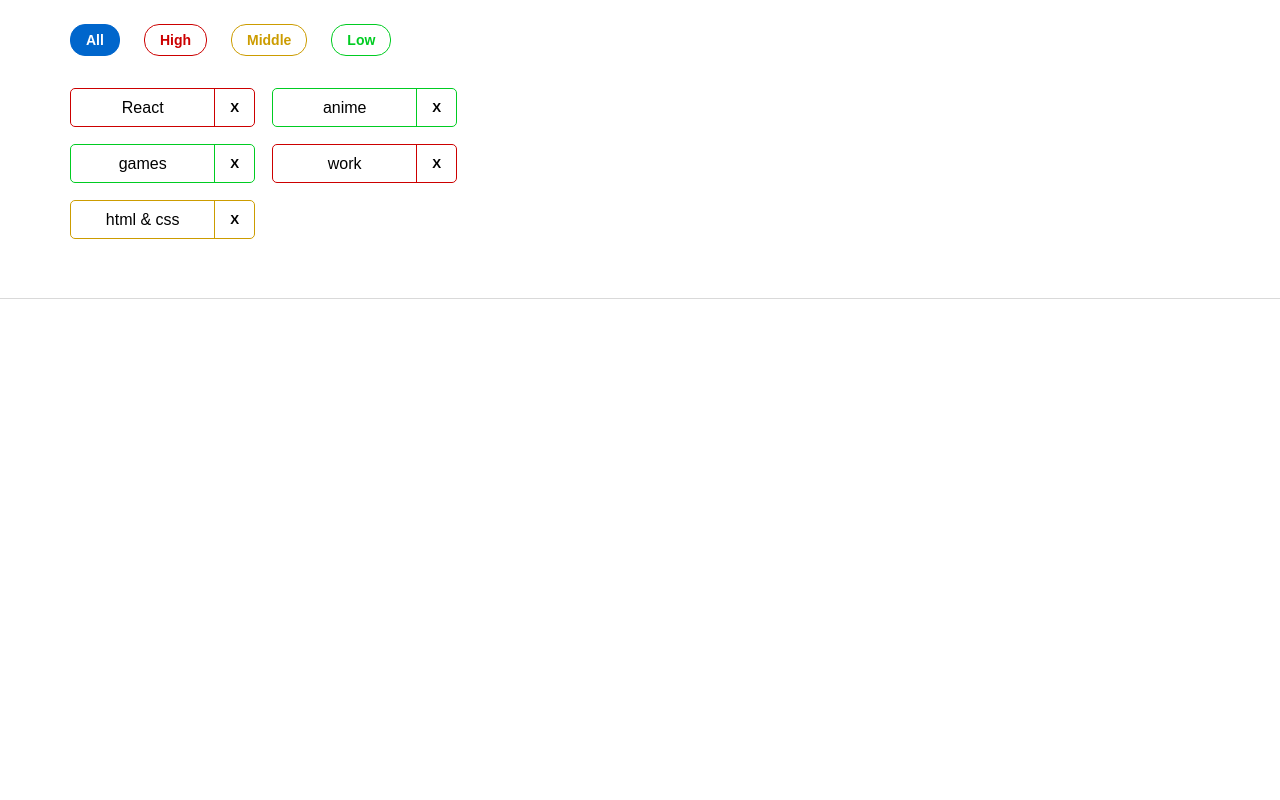
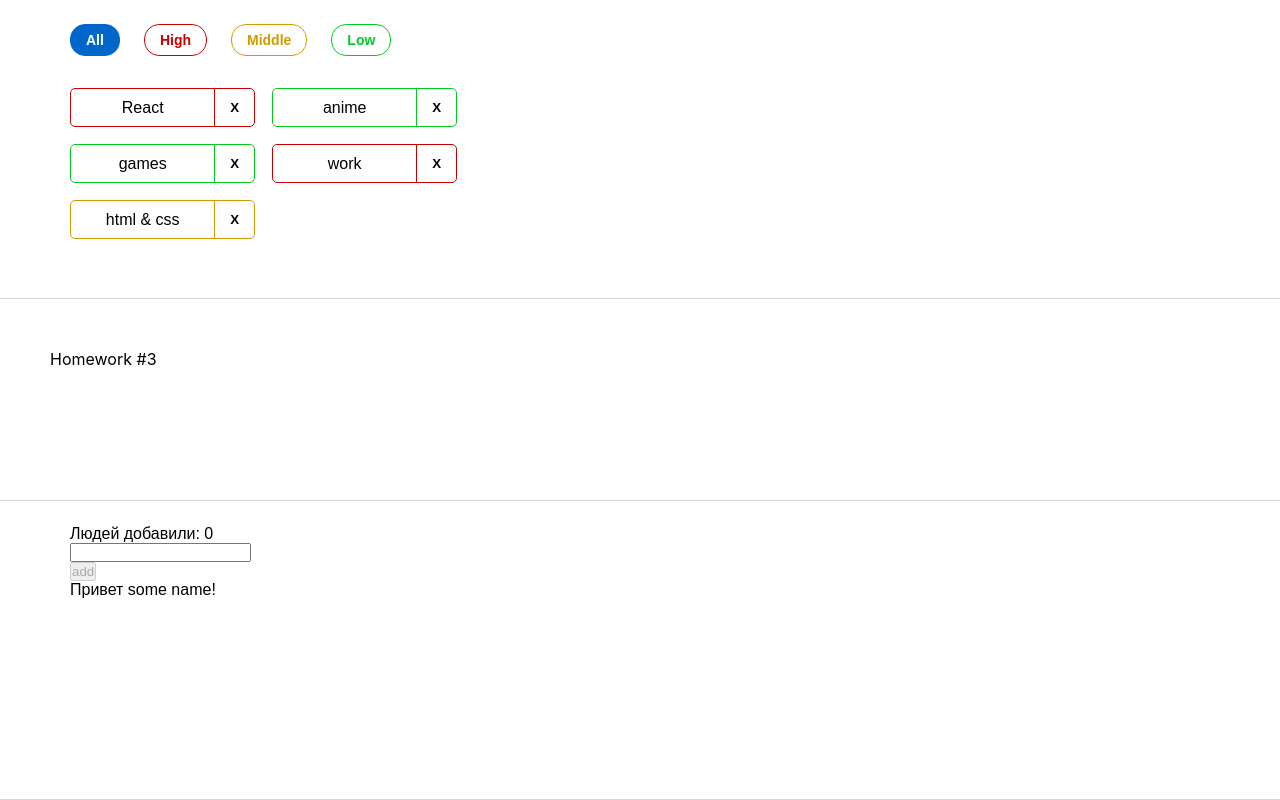
Before and after one commit to Komandr33/HW_2sprint, a React (Create React App) app: page / in a window 1280 px wide. Shown: the part 978-1778 px from the top of the page. Before the commit the page ends 1277 px from the top, so only its background shows below. Built offline with nearby package versions, Linux system fonts and the light colour scheme.

Commit message:
completed file HW3.tsx

```diff
--- a/src/s1-main/App.tsx
+++ b/src/s1-main/App.tsx
@@ -2,6 +2,7 @@ import React from 'react'
 import s from './App.module.css'
 import HW1 from '../s2-homeworks/hw01/HW1'
 import HW2 from '../s2-homeworks/hw02/HW2';
+import HW3 from '../s2-homeworks/hw03/HW3';
 
 function App() {
     return (
@@ -9,7 +10,7 @@ function App() {
             <HW1/>
             {/*раскомментировать по ходу выполнения*/}
             <HW2/>
-            {/*<HW3/>*/}
+            <HW3/>
             {/*<HW4/>*/}
 
             {/*при выполнении дз 5 и более - закомментировать здесь дз 1-4, так как они есть внутри дз 5*/}
--- a/src/s2-homeworks/hw03/HW3.tsx
+++ b/src/s2-homeworks/hw03/HW3.tsx
@@ -1,13 +1,13 @@
-import React, { useState } from 'react'
-import { v1 } from 'uuid'
+import React, {useState} from 'react'
+import {v1} from 'uuid'
 import s2 from '../../s1-main/App.module.css'
 import GreetingContainer from './GreetingContainer'
 
 /*
-* 1 - описать тип UserType
-* 2 - указать нужный тип в useState с users
-* 3 - дописать типы и логику функции pureAddUserCallback и проверить её тестами
-* 4 - в файле GreetingContainer.tsx дописать типизацию пропсов
+* 1 - описать тип UserType +++
+* 2 - указать нужный тип в useState с users +++
+* 3 - дописать типы и логику функции pureAddUserCallback и проверить её тестами +++
+* 4 - в файле GreetingContainer.tsx дописать типизацию пропсов +++
 * 5 - в файле GreetingContainer.tsx указать нужные типы в useState с name и error
 * 6 - в файле GreetingContainer.tsx дописать тип и логику функции setNameCallback
 * 7 - в файле GreetingContainer.tsx дописать логику функций pureAddUser, pureOnBlur, pureOnEnter и проверить их тестами
@@ -19,20 +19,23 @@ import GreetingContainer from './GreetingContainer'
 
 // types
 export type UserType = {
-    _id: any // need to fix any
-    name: any // need to fix any
+    _id: string // need to fix any
+    name: string // need to fix any
 }
 
-export const pureAddUserCallback = (name: any, setUsers: any, users: any) => { // need to fix any
-    const user = { // need to fix
-    }
+export const pureAddUserCallback = (
+  name: string, // need to fix any
+  setUsers: (users: UserType[]) => void, // need to fix any
+  users: UserType[] // need to fix any
+) => {
+    const user = {_id: v1(), name} // need to fix
     setUsers([...users, user])
 }
 
 const HW3 = () => {
-    const [users, setUsers] = useState<any>([]) // need to fix any
+    const [users, setUsers] = useState<UserType[]>([]) // need to fix any
 
-    const addUserCallback = (name: any) => { // need to fix any
+    const addUserCallback = (name: string) => { // need to fix any
         pureAddUserCallback(name, setUsers, users)
     }
 
```
Lines whose indentation alone changed are shown as unchanged.
